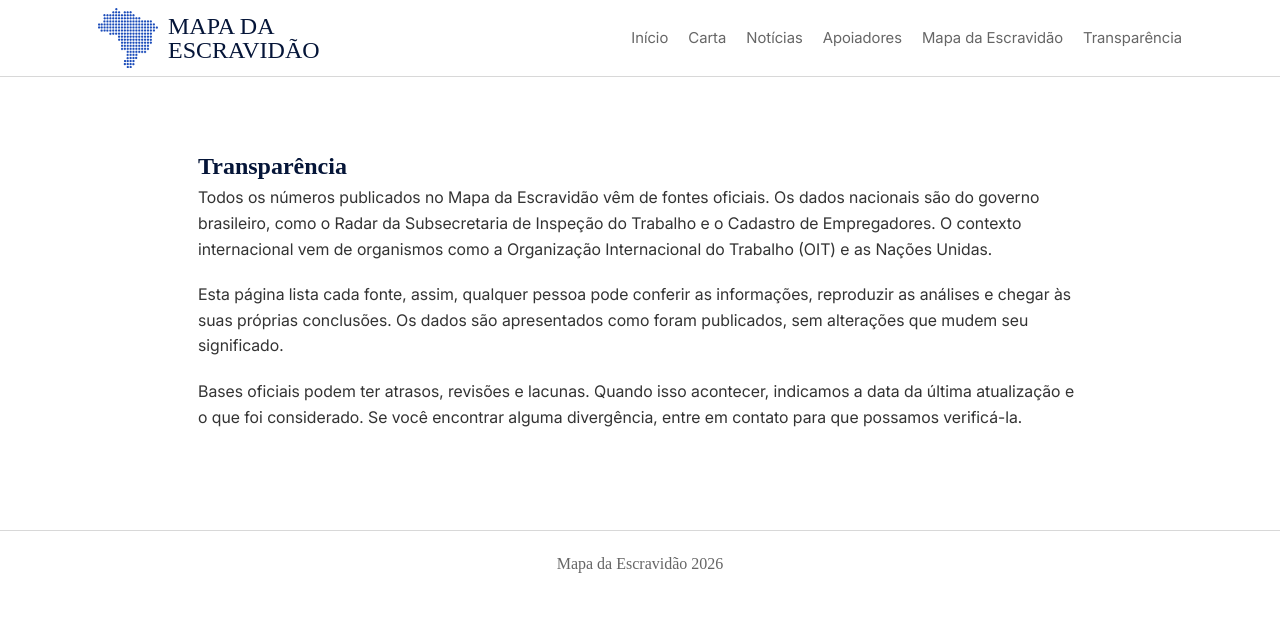
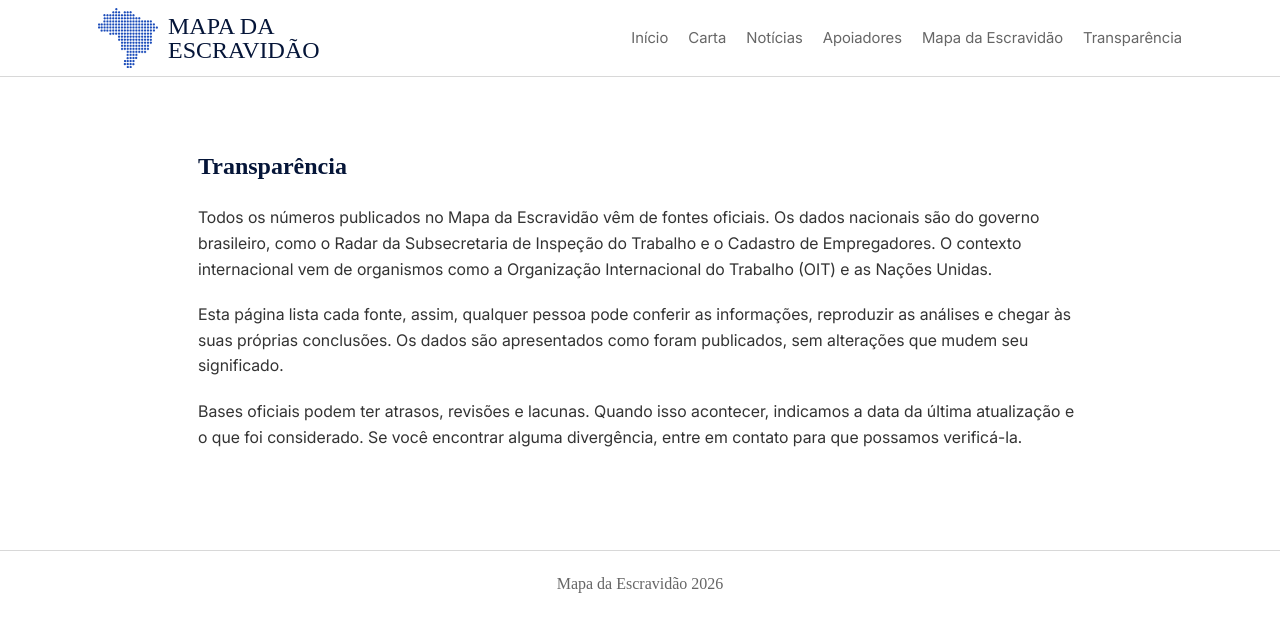
Before and after one commit to Landowski/mapa-escravidao, a Jekyll site: the page built from transparencia.html, in a window 1280 px wide. Shown: the top 632 px of the page. Built offline with Jekyll 4.4.1, drawn with Linux system fonts in a browser that asks for light colours; some web fonts are replaced.

Commit message:
Update styles.css

```diff
--- a/css/styles.css
+++ b/css/styles.css
@@ -341,6 +341,10 @@ h2 {
     padding: 40px 0;
 }
 
+.more-section h1, .lista-noticias h1 {
+	margin-bottom: 20px;
+}
+
 .more-section p {
     margin-bottom: 20px;
 }
```
